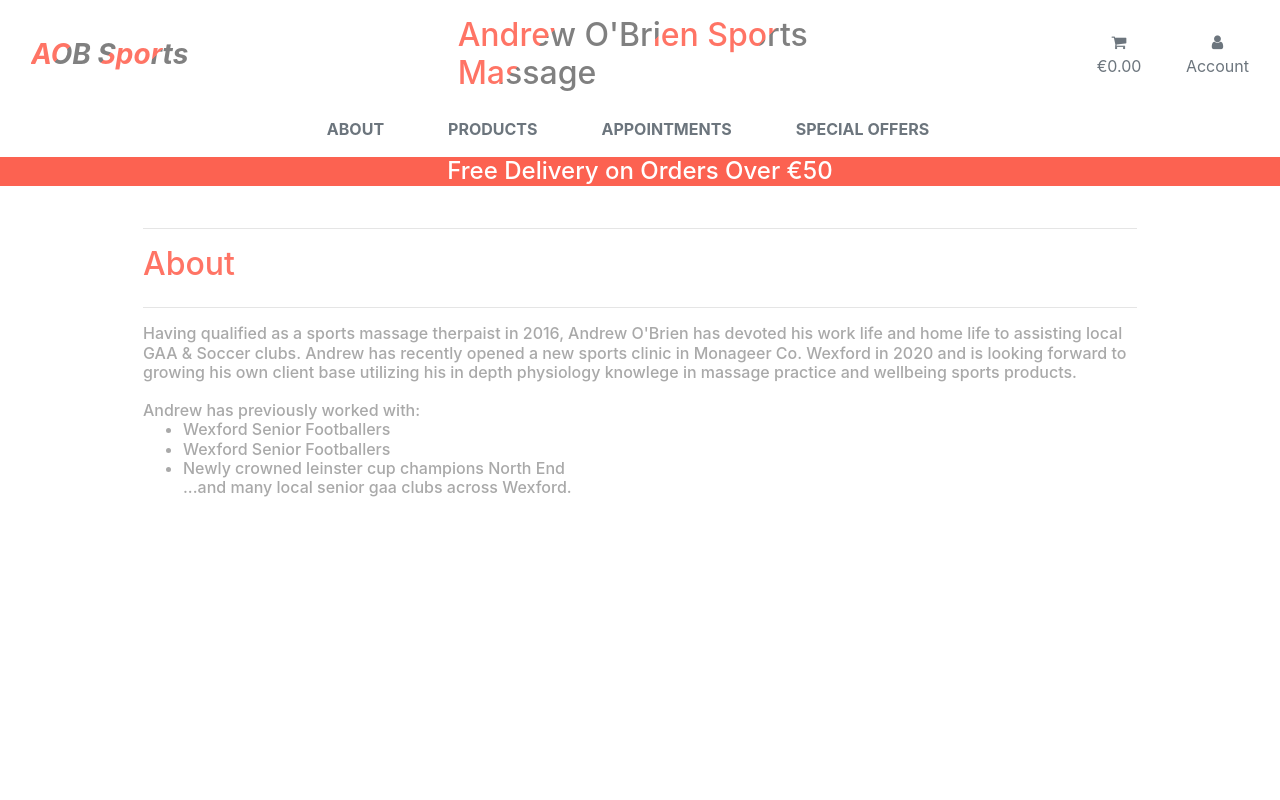
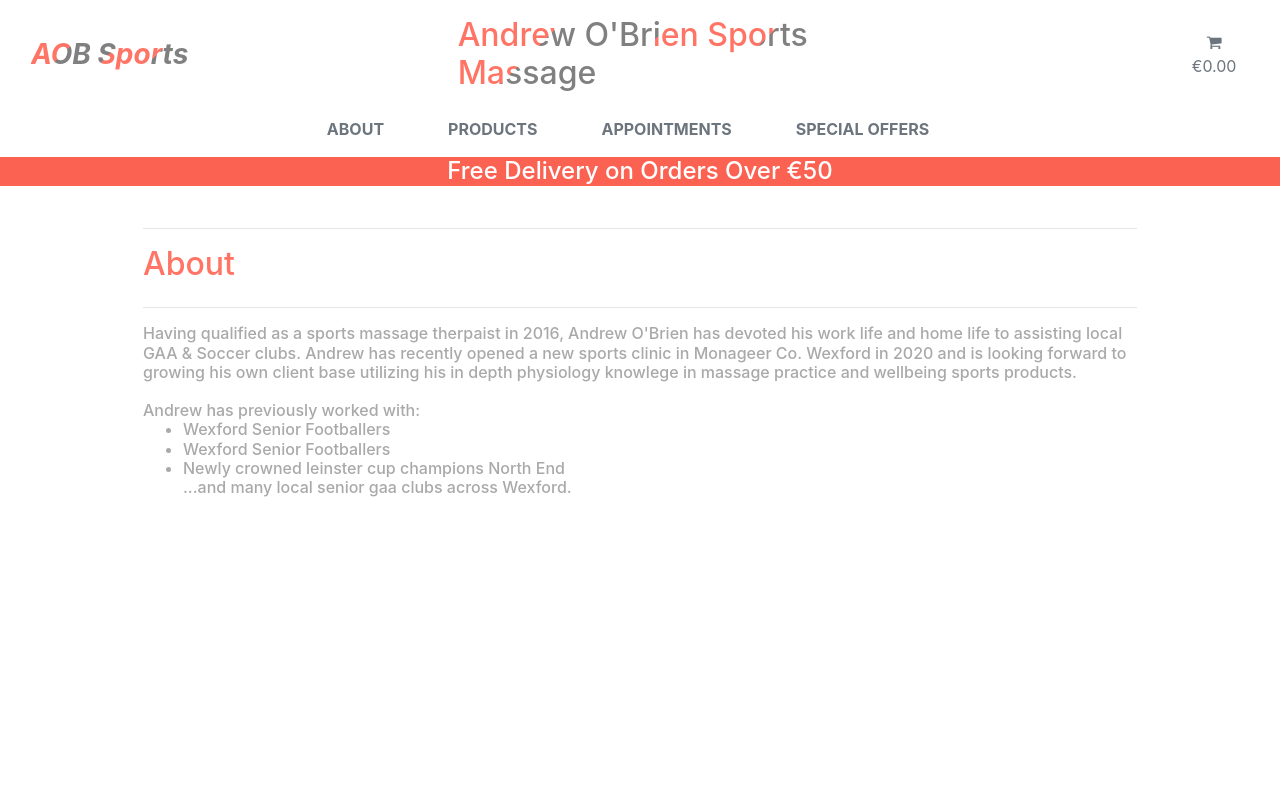
Before and after one commit to Code-Institute-Submissions/SportsStore, a Django app: page /about/ in a window 1280 px wide. Run offline with Django 3.2, Linux system fonts and the light colour scheme; some libraries are stand-ins or nearby versions.

```diff
--- a/templates/base.html
+++ b/templates/base.html
@@ -66,7 +66,7 @@
             </a>
             </li>
                <li class="list-inline-item dropdown">
-            <a class="text-secondary nav-link" href="#" id="user-options" data-toggle="dropdown" aria-haspopup="true" aria-expanded="false">
+        <!--   <a class="text-secondary nav-link" href="#" id="user-options" data-toggle="dropdown" aria-haspopup="true" aria-expanded="false">
                 <div class="text-center">
                     <div><i class="fa fa-user"></i></div>
                     <p class="my-auto">Account</p>
@@ -83,7 +83,7 @@
             <a href="{% url 'account_signup' %}" class="dropdown-item">Register</a>
             <a href="{% url 'account_login' %}" class="dropdown-item">Login</a>
             {% endif %}
-            </div>
+            </div> -->
             </li>
         </ul>
         </div>
--- a/templates/includes/mobiletopheader.html
+++ b/templates/includes/mobiletopheader.html
@@ -27,7 +27,7 @@
             <p class="my-0">My Account</p>
         </div>
     </a>
-    <div class="dropdown-menu border-0" aria-labelledby="user-options">
+    <!-- <div class="dropdown-menu border-0" aria-labelledby="user-options">
         {% if request.user.is_authenticated %}
             {% if request.user.is_superuser %}
                 <a href="{% url 'account_logout' %}" class="dropdown-item">Product Management</a>
@@ -38,7 +38,7 @@
             <a href="{% url 'account_signup' %}" class="dropdown-item">Register</a>
             <a href="{% url 'account_login' %}" class="dropdown-item">Login</a>
         {% endif %}
-    </div>
+    </div> -->
 </li>
 <li class="list-inline-item">
     <a class="{% if grand_total %}text-primary font-weight-bold{% else %}text-secondary{% endif %} nav-link d-block d-lg-none" href="{% url 'viewcart' %}">
```
